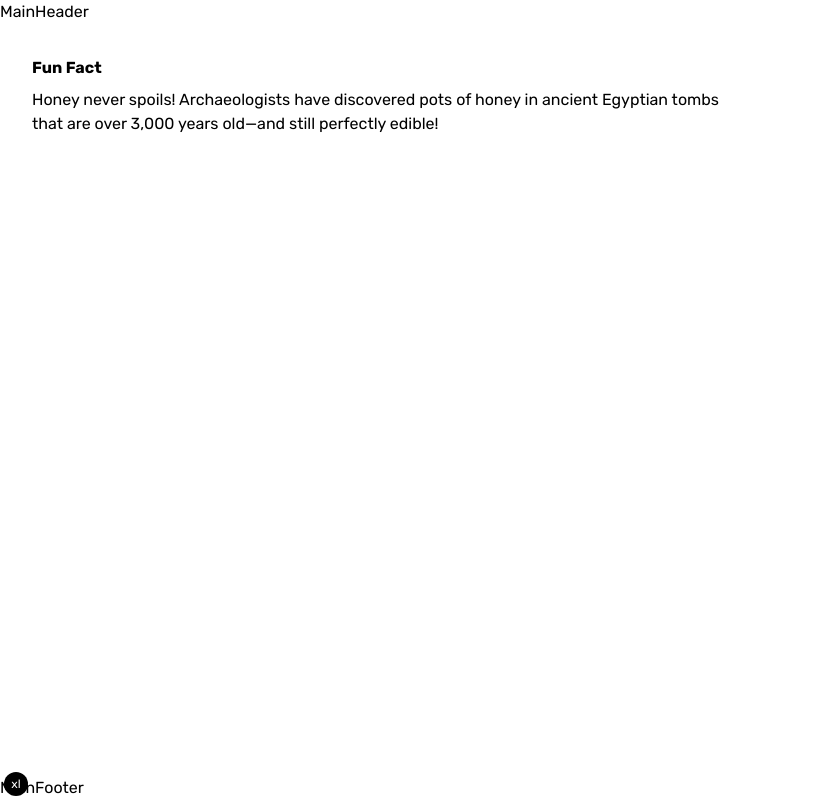
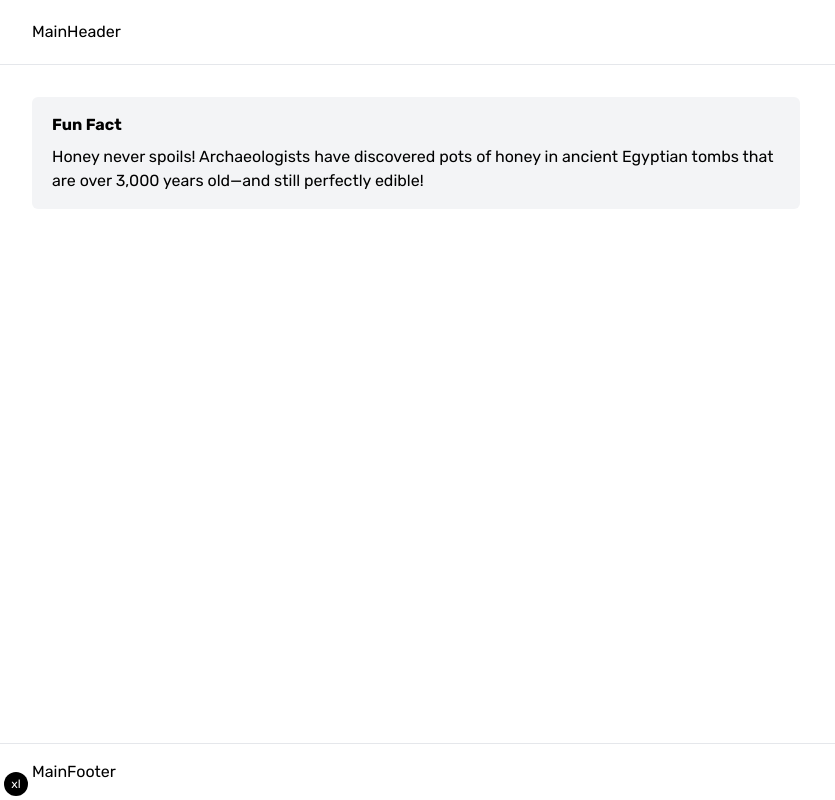
Before and after one commit to dlbarduzzi/next-github-oauth, a Next.js app: page / in a window 1280 px wide. Shown: the whole page, without its empty margins (0-835 px from the left). Built offline with nearby package versions, Linux system fonts and the light colour scheme; no server answers.

Commit message:
Add container to header and footer

```diff
--- a/src/app/(home)/page.tsx
+++ b/src/app/(home)/page.tsx
@@ -1,13 +1,17 @@
+import { Container } from "@/components/container"
+
 export default function Page() {
   return (
-    <div className="max-w-3xl p-8">
-      <div>
+    <div className="py-8">
+      <Container>
+        <div className="max-w-3xl rounded-md bg-gray-100 px-5 py-4">
           <h1 className="font-bold text-black">Fun Fact</h1>
           <p className="pt-2 leading-6 text-black">
             Honey never spoils! Archaeologists have discovered pots of honey in ancient
             Egyptian tombs that are over 3,000 years old—and still perfectly edible!
           </p>
         </div>
+      </Container>
     </div>
   )
 }
--- /dev/null
+++ b/src/components/container.tsx
@@ -0,0 +1,11 @@
+import type { HTMLAttributes } from "react"
+
+import { cn } from "@/lib/utils"
+
+export function Container({ className, children }: HTMLAttributes<HTMLDivElement>) {
+  return (
+    <div className={cn("mx-auto max-w-7xl px-4 sm:px-6 lg:px-8", className)}>
+      {children}
+    </div>
+  )
+}
--- a/src/components/main-footer.tsx
+++ b/src/components/main-footer.tsx
@@ -1,3 +1,11 @@
+import { Container } from "@/components/container"
+
 export function MainFooter() {
-  return <footer>MainFooter</footer>
+  return (
+    <footer className="border-t border-t-gray-200">
+      <Container>
+        <div className="py-4">MainFooter</div>
+      </Container>
+    </footer>
+  )
 }
--- a/src/components/main-header.tsx
+++ b/src/components/main-header.tsx
@@ -1,3 +1,11 @@
+import { Container } from "@/components/container"
+
 export function MainHeader() {
-  return <header>MainHeader</header>
+  return (
+    <header className="border-b border-b-gray-200">
+      <Container>
+        <div className="flex h-16 items-center">MainHeader</div>
+      </Container>
+    </header>
+  )
 }
```
Lines whose indentation alone changed are shown as unchanged.
